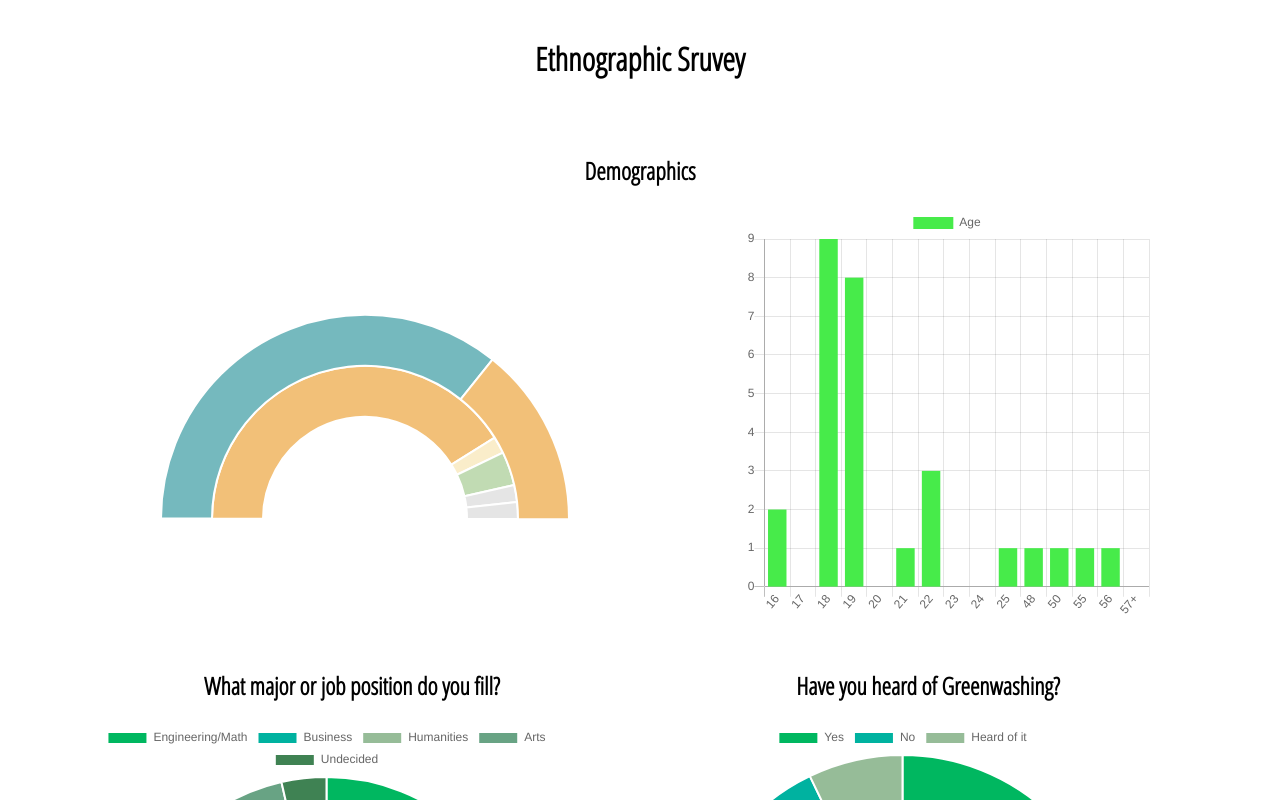
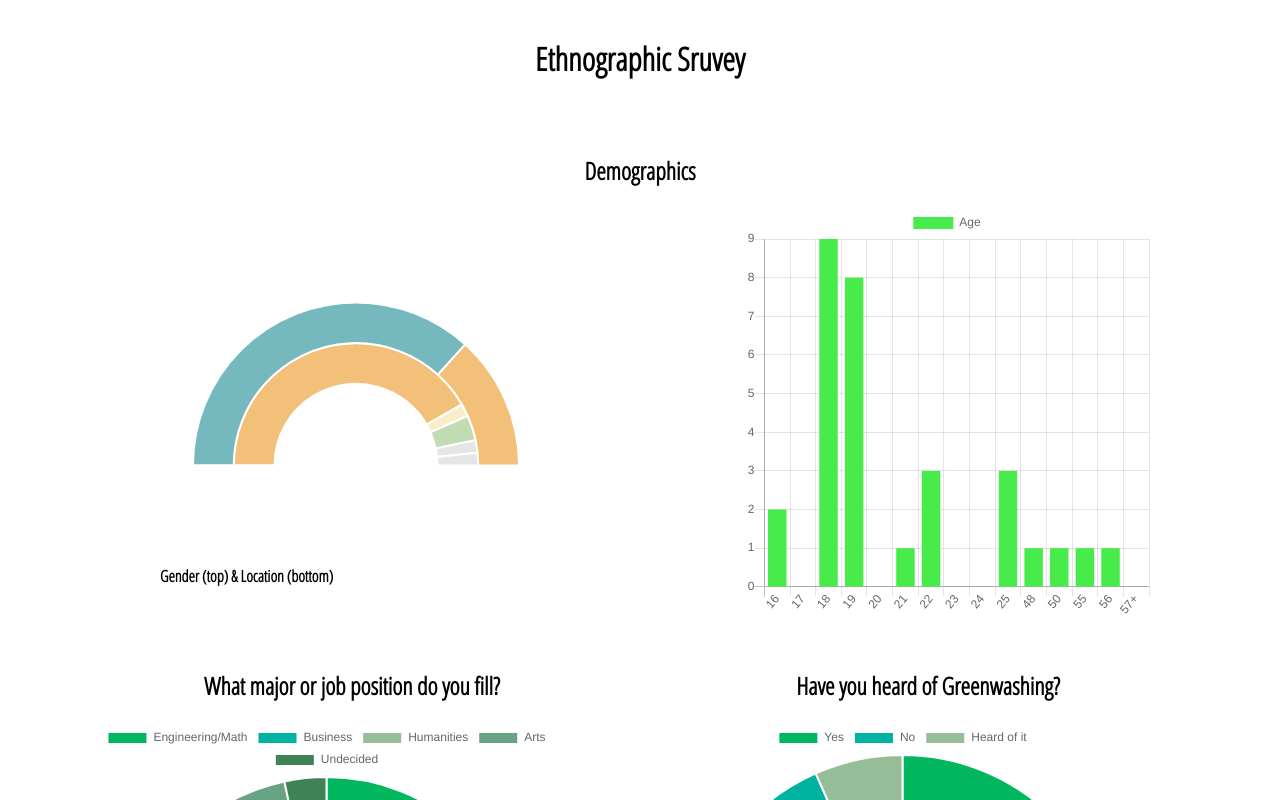
Before and after one commit to ColinMcNeil/greenwashing, a Nuxt app: page /data in a window 1280 px wide. Built offline with nearby package versions, Linux system fonts and the light colour scheme.

Commit message:
Add last data

```diff
--- a/nuxt.config.js
+++ b/nuxt.config.js
@@ -9,8 +9,6 @@ module.exports = {
     meta: [
       { charset: 'utf-8' },
       { name: 'viewport', content: 'width=device-width, initial-scale=1' },
-
-      // hid is used as unique identifier. Do not use `vmid` for it as it will not work
       { hid: 'description', name: 'description', content: 'A greenwashing demo site.' }
     ]
   }
--- a/pages/data.vue
+++ b/pages/data.vue
@@ -3,16 +3,17 @@
   <h1>Ethnographic Sruvey</h1>
   <div class="chart demographics">
     <h2>Demographics</h2>
+    <div class="chartI">
     <v-donut-chart class="chartI location" :data="{
       datasets: [
       {
-          data: [20, 8],
+          data: [22, 8],
           backgroundColor: ['#75b9be','#f2c078'],
           labels: ['Male', 'Female'],
           label: 'Gender'
       },
       {
-          data: [23, 1, 2, 1, 1],
+          data: [25, 1, 2, 1, 1],
           backgroundColor: ['#f2c078','#faedca', '#c1dbb3'],
           labels: ['CT', 'Texas', 'Midwest', 'New York', 'Puerto Rico'],
           label: 'Location'
@@ -31,10 +32,11 @@
         }
     }
   }"/>
+  <h4>Gender (top) & Location (bottom)</h4></div>
   <v-bar-chart class="chartI age" :data="{
       datasets: [
       {
-          data: [2, 0, 9, 8, 0, 1, 3, 0, 0, 1, 1, 1, 1 ,1, 0],
+          data: [2, 0, 9, 8, 0, 1, 3, 0, 0, 3, 1, 1, 1 ,1, 0],
           backgroundColor: '#47eb4a',
           label: 'Age',
           lineTension: 0.1
@@ -48,7 +50,7 @@
     <h2>What major or job position do you fill?</h2>
     <v-donut-chart class="chartI" :data="{
       datasets: [{
-          data: [14, 6, 4, 3, 1],
+          data: [16, 6, 4, 3, 1],
           backgroundColor: greens
       }],
       labels: [
@@ -67,7 +69,7 @@
     <h2>Have you heard of Greenwashing?</h2>
     <v-donut-chart class="chartI" :data="{
       datasets: [{
-          data: [8, 18, 2],
+          data: [8, 20, 2],
           backgroundColor: greens
       }],
       labels: [
@@ -86,7 +88,7 @@
     <h2>What makes a product natural according to the FDA?</h2>
     <v-bar-chart class="chartI" :data="{
       datasets: [{
-          data: [6, 6, 4, 6, 6],
+          data: [8, 6, 4, 6, 6],
           backgroundColor: greens[3],
           label: 'Response'
       }],
@@ -111,7 +113,7 @@
     <h2>Can you explain what makes a product natural/green?</h2>
     <v-donut-chart class="chartI" :data="{
       datasets: [{
-          data: [13, 10, 1, 2, 2],
+          data: [13, 11, 1, 3, 2],
           backgroundColor: greens
       }],
       labels: [
@@ -130,7 +132,7 @@
     <h2>Do you think all natural food is better for the environment?</h2>
     <v-donut-chart class="chartI" :data="{
       datasets: [{
-          data: [13, 12, 3],
+          data: [13, 14, 3],
           backgroundColor: greens
       }],
       labels: [
@@ -147,7 +149,7 @@
     <h2>Why are people inclined to by more eco or natural products?</h2>
     <v-donut-chart class="chartI" :data="{
       datasets: [{
-          data: [10, 9, 5, 4],
+          data: [10, 10, 6, 4],
           backgroundColor: greens
       }],
       labels: [
@@ -164,7 +166,7 @@
     <h2>Would you pick a product if it were environmentally friendly at the same cost?</h2>
     <v-donut-chart class="chartI" :data="{
       datasets: [{
-          data: [20, 3, 5],
+          data: [22, 3, 5],
           backgroundColor: greens
       }],
       labels: [
@@ -181,7 +183,7 @@
     <h2>Would you spend more on a product if it were environmentally friendly?</h2>
     <v-donut-chart class="chartI" :data="{
       datasets: [{
-          data: [14, 8, 6],
+          data: [16, 8, 6],
           backgroundColor: greens
       }],
       labels: [
@@ -201,13 +203,13 @@
     </h2>
     <v-donut-chart class="chartI" :data="{
       datasets: [{
-          data: [2, 5, 1],
+          data: [18, 10, 2],
           backgroundColor: greens
       }],
       labels: [
-          'Yes',
-          'No',
-          'MORE inclined to believe them'
+          'More inclined to believe smaller corporation',
+          'More inclined to believe larger corporation',
+          'Neither'
       ],
     }"
     :options="{
```
